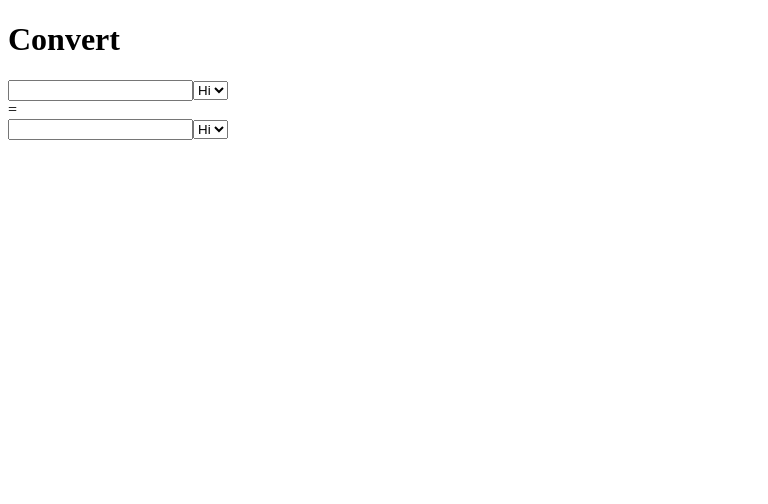
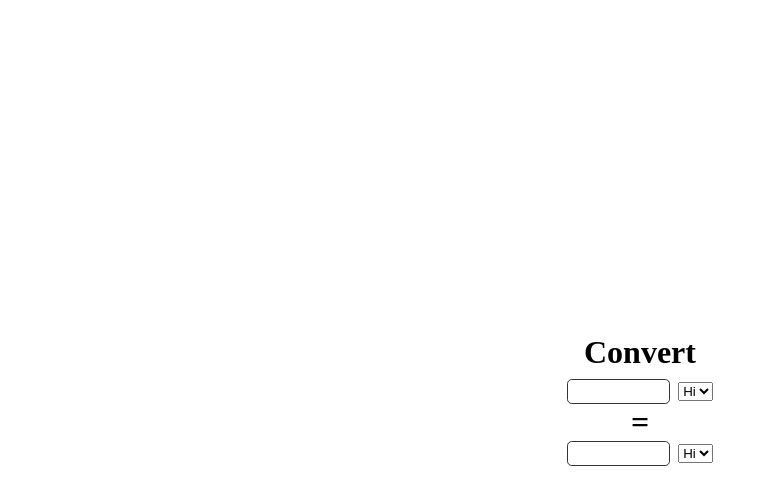
Before and after one commit to sylbaerchen/currency-converter, a React (Create React App) app in the folder currency-converter/: page / in a window 1280 px wide. Shown: the top 504 px of the page, without its empty margins (0-768 px from the left). Built offline with nearby package versions, Linux system fonts and the light colour scheme.

Commit message:
💄 add basic styles

```diff
--- a/currency-converter/src/App.css
+++ b/currency-converter/src/App.css
@@ -0,0 +1,28 @@
+body {
+    margin: 0;
+    display: flex;
+    justify-content: center;
+    align-items: center;
+    min-height: 100vh;
+    text-align: center;
+}
+
+h1 {
+    margin: 0 0 .5rem 0;
+}
+
+.input {
+    border: 1px solid #333;
+    border-radius: .3rem;
+    padding: .25rem;
+    width: 7em;
+}
+
+select {
+    margin-left: .5rem;
+}
+
+.equals {
+    font-weight: bold;
+    font-size: 2rem;
+}
```
